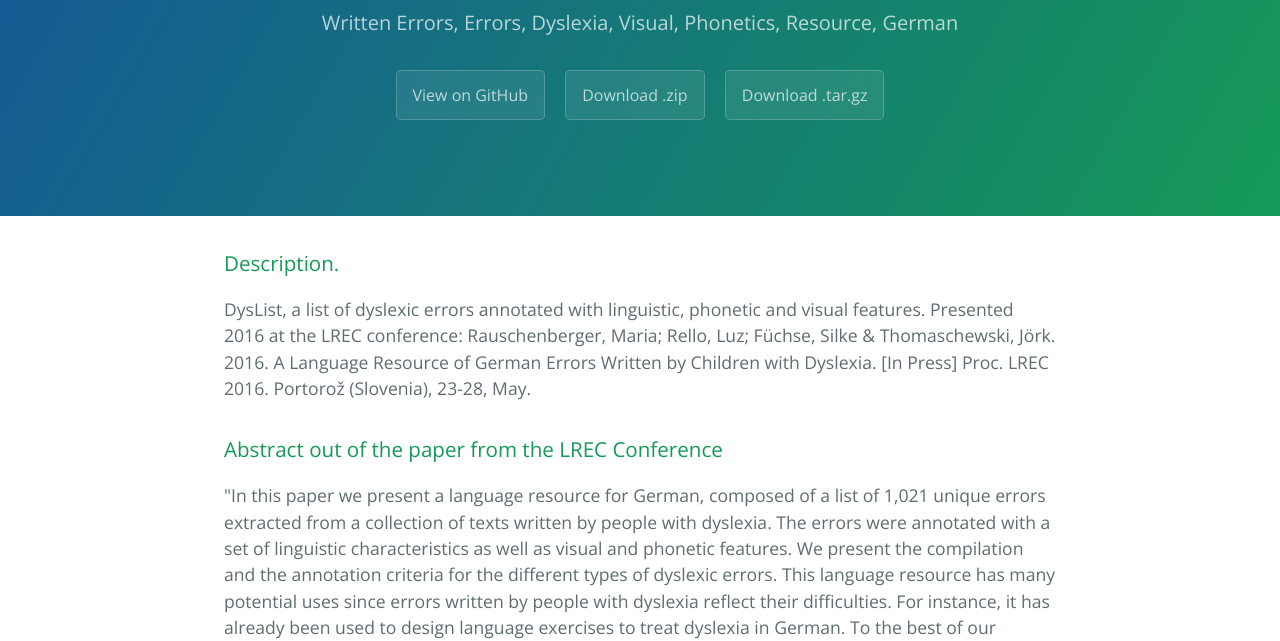
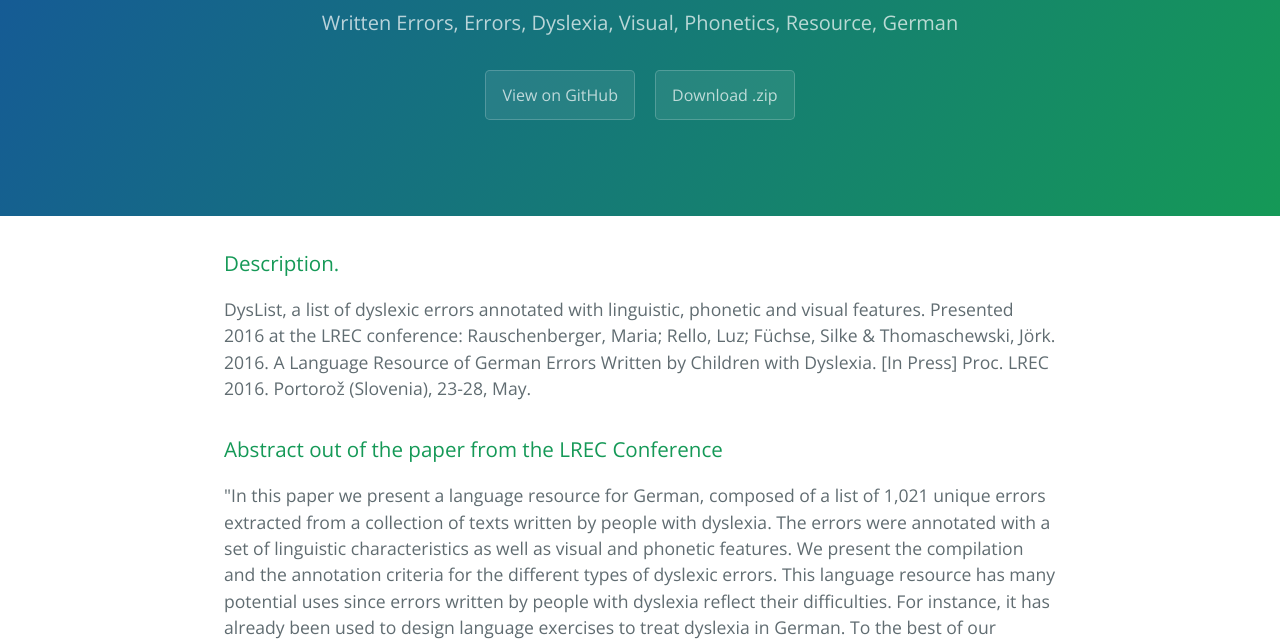
Before and after one commit to Rauschii/DysListGerman, a plain HTML site: page index.html in a window 1280 px wide. Shown: the part 167-808 px from the top of the page. Drawn offline with nearby package versions, Linux system fonts and the light colour scheme.

Commit message:
Update index.html

```diff
--- a/index.html
+++ b/index.html
@@ -15,7 +15,7 @@
       <h2 class="project-tagline">Written Errors, Errors, Dyslexia, Visual, Phonetics, Resource, German</h2>
       <a href="https://github.com/Rauschii/DysListGerman" class="btn">View on GitHub</a>
       <a href="https://github.com/Rauschii/DysListGerman/blob/gh-pages/German_Annotation_V027_final.zip?raw=true" class="btn">Download .zip</a>
-      <a href="https://github.com/Rauschii/DysListGerman/tarball/master" class="btn">Download .tar.gz</a>
+     <!-- <a href="https://github.com/Rauschii/DysListGerman/tarball/master" class="btn">Download .tar.gz</a> -->
     </section>
 
     <section class="main-content">
```
